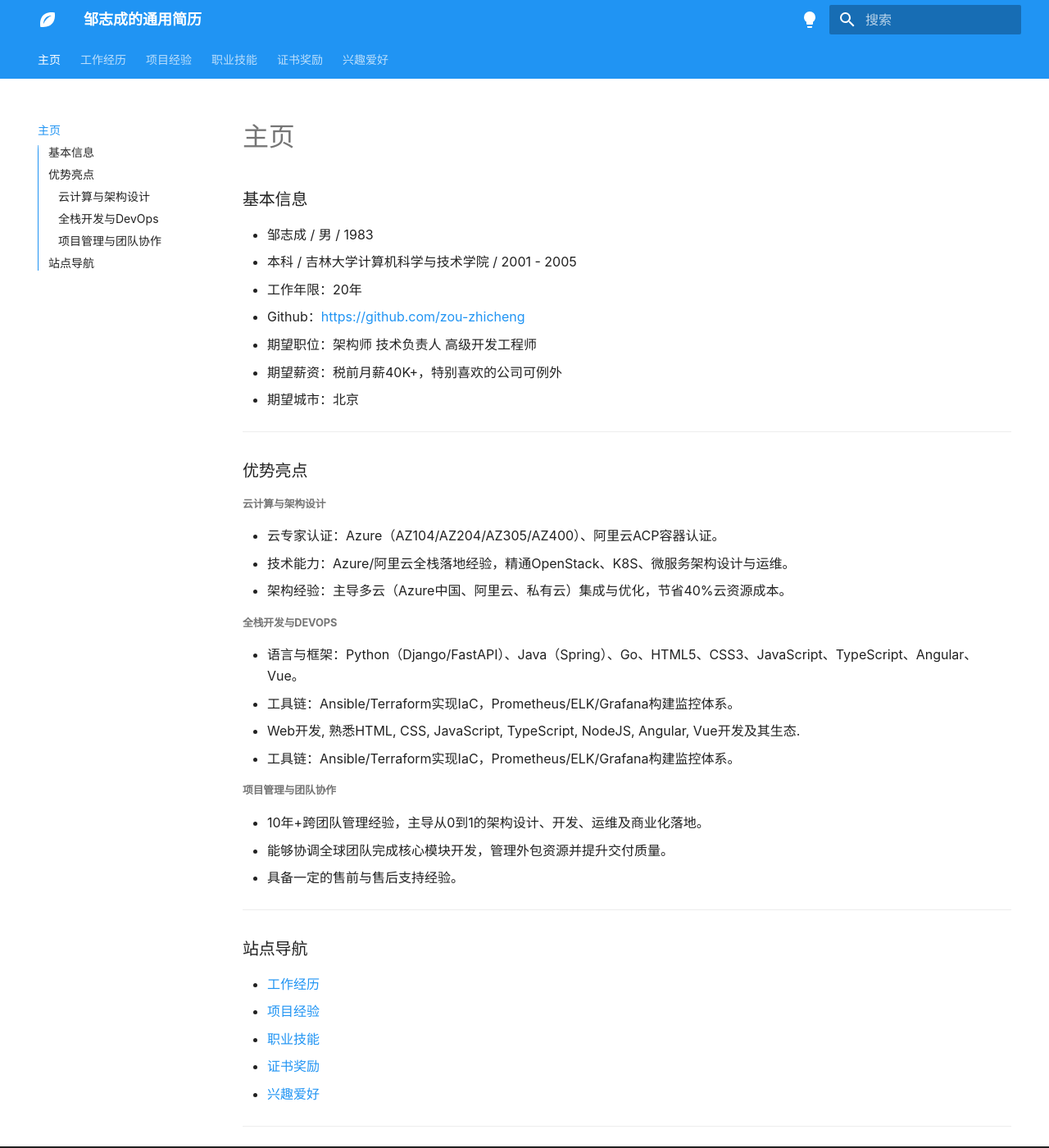
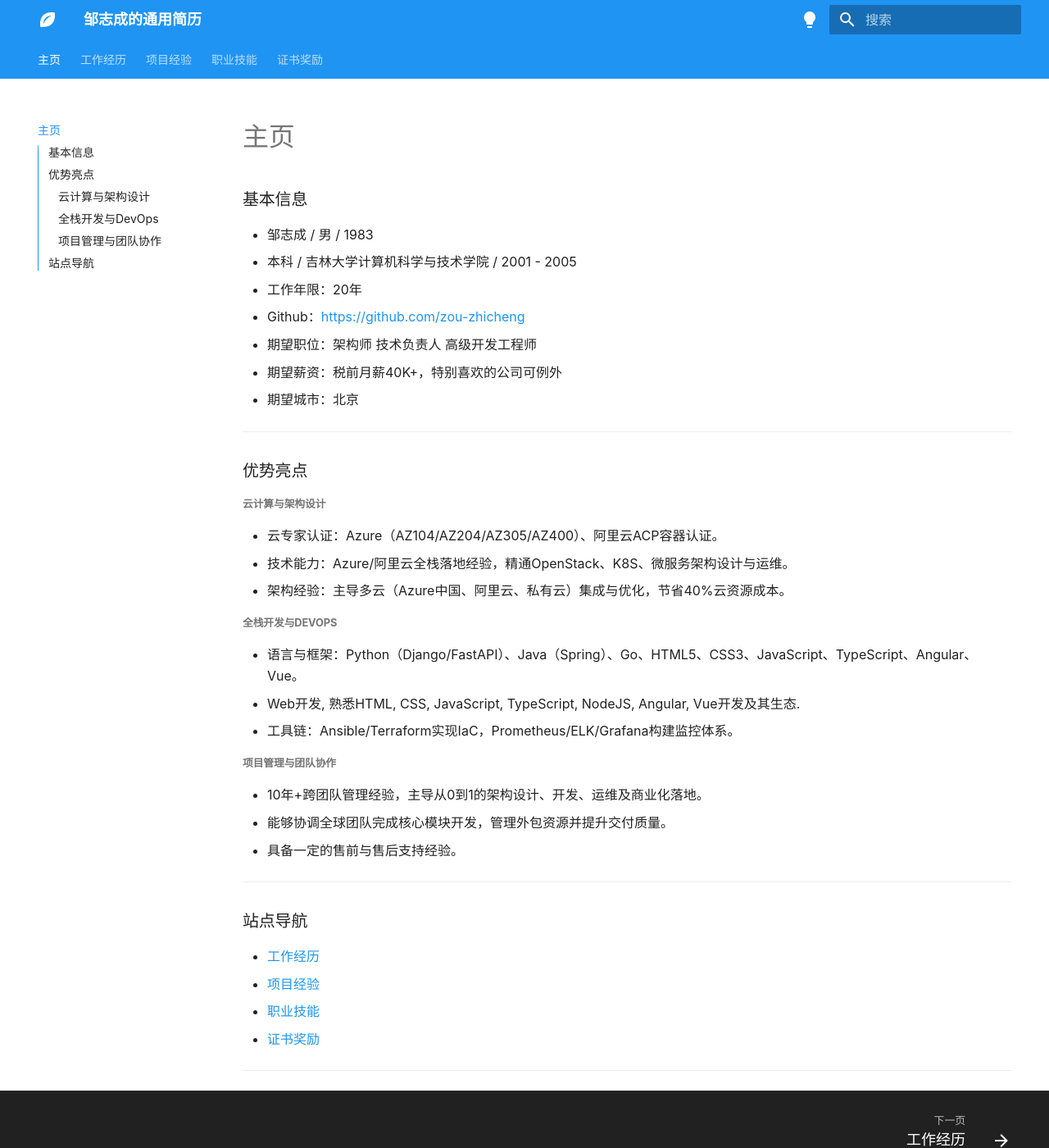
Before and after one commit to zou-zhicheng/cv-common, an MkDocs documentation site: the page built from docs/index.md, in a window 1280 px wide and 1400 px high. Shown: the whole window at 82% size. Built offline with MkDocs 1.6.1 and Material for MkDocs 9.7.7, drawn with Linux system fonts in a browser that asks for light colours; some web fonts are replaced.

Commit message:
删除兴趣爱好

```diff
--- a/docs/index.md
+++ b/docs/index.md
@@ -23,7 +23,6 @@ hide:
 
 ### **全栈开发与DevOps**
 - 语言与框架：Python（Django/FastAPI）、Java（Spring）、Go、HTML5、CSS3、JavaScript、TypeScript、Angular、Vue。
-- 工具链：Ansible/Terraform实现IaC，Prometheus/ELK/Grafana构建监控体系。
 - Web开发, 熟悉HTML, CSS, JavaScript, TypeScript, NodeJS, Angular, Vue开发及其生态.
 - 工具链：Ansible/Terraform实现IaC，Prometheus/ELK/Grafana构建监控体系。
 
@@ -39,7 +38,7 @@ hide:
 - [项目经验](./projects.md)
 - [职业技能](./skills.md)
 - [证书奖励](./certificates.md)
-- [兴趣爱好](./interests.md)
+<!-- - [兴趣爱好](./interests.md) -->
 <!-- - [简历下载](./download.md) -->
 
 ---
--- a/mkdocs.yml
+++ b/mkdocs.yml
@@ -9,7 +9,7 @@ nav:
   - 项目经验: projects.md
   - 职业技能: skills.md
   - 证书奖励: certificates.md
-  - 兴趣爱好: interests.md
+  # - 兴趣爱好: interests.md
   # - 简历下载: download.md
 theme:
   name: mkdocs
```
Also changed, not shown: 1 other file.
